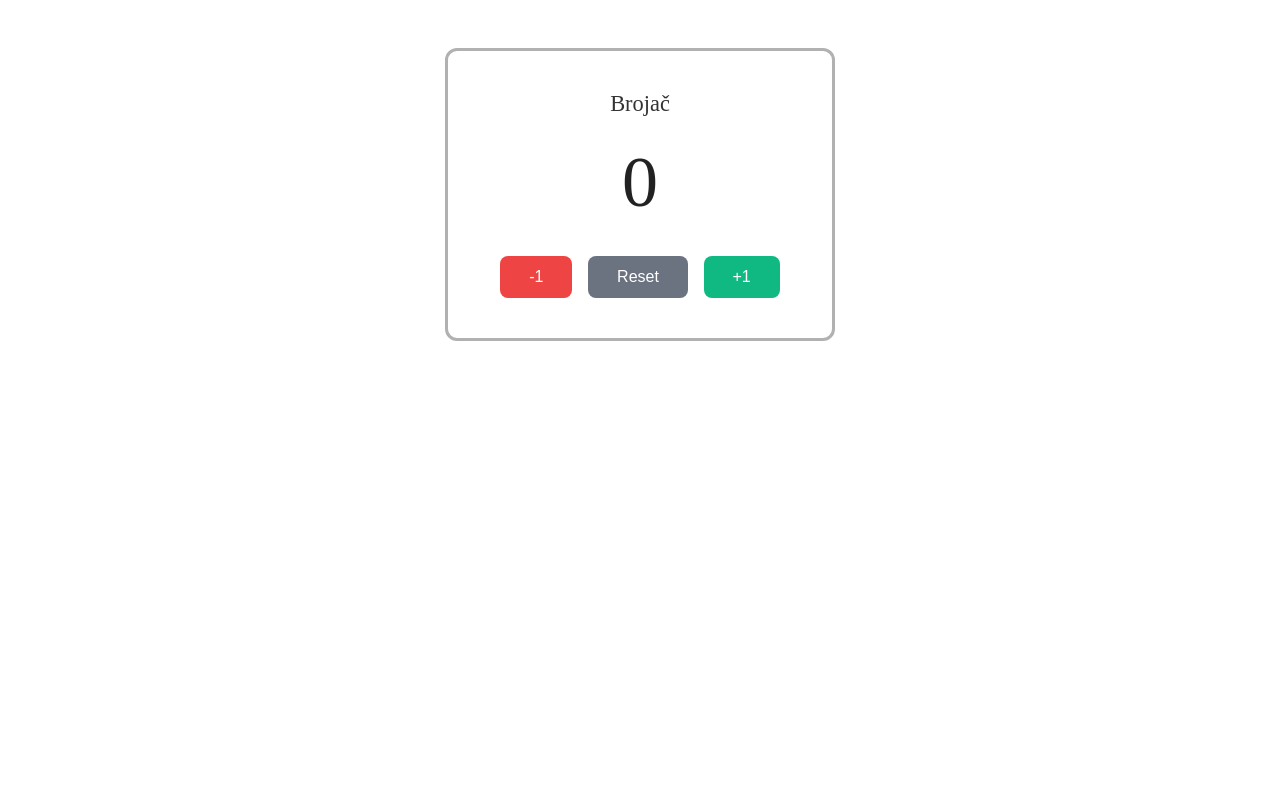
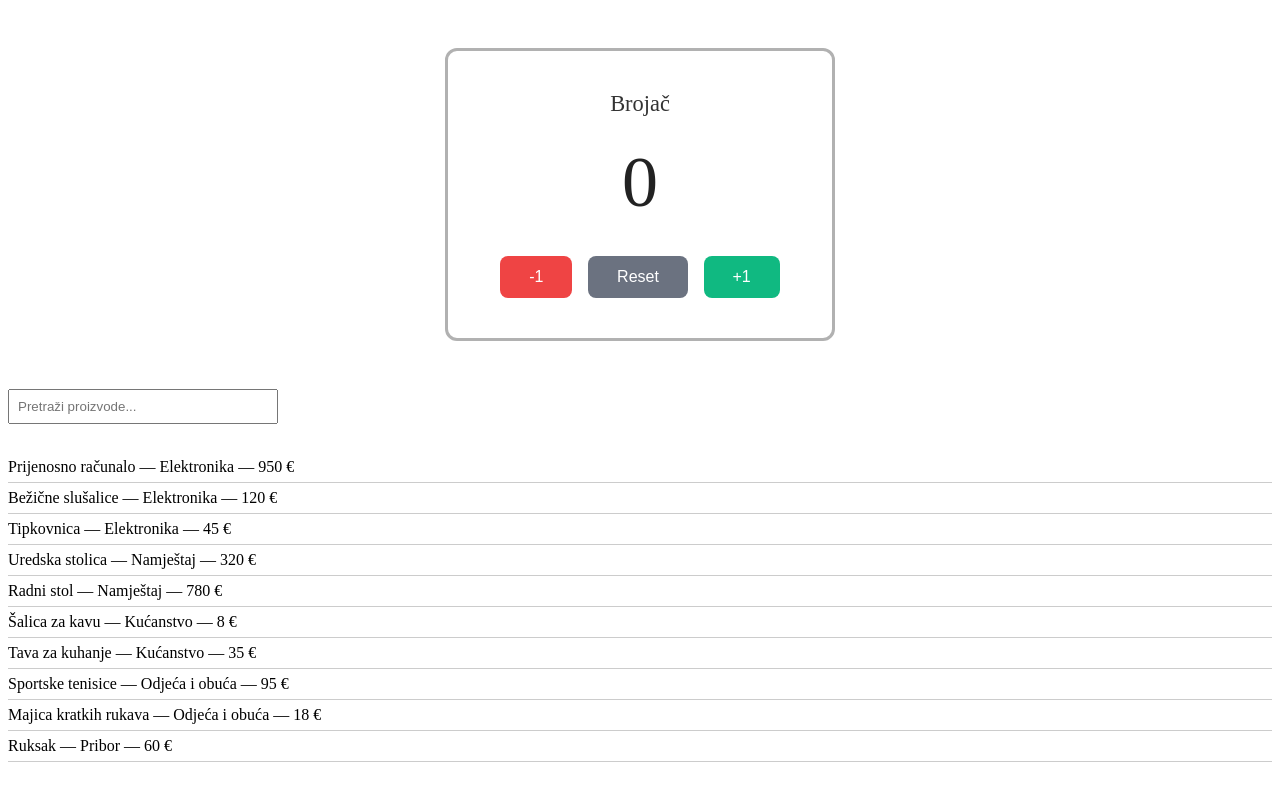
Before and after one commit to adrianhorvat2/PripremaPrakse_AdrianHorvat, an Angular app: page / in a window 1280 px wide. Shown: the top 790 px of the page. Built offline with nearby package versions, Linux system fonts and the light colour scheme.

Commit message:
Solve task 2 - add filter-products component with realtime search

```diff
--- a/src/app/app.html
+++ b/src/app/app.html
@@ -1,3 +1,3 @@
 <app-counter></app-counter>
-
+<app-filter-products></app-filter-products>
 <router-outlet />
--- a/src/app/app.ts
+++ b/src/app/app.ts
@@ -1,10 +1,11 @@
 import { Component, signal } from '@angular/core';
 import { RouterOutlet } from '@angular/router';
 import { Counter } from './components/zad1/counter/counter';
+import { FilterProducts } from './components/zad2/filter-products/filter-products';
 
 @Component({
   selector: 'app-root',
-  imports: [RouterOutlet, Counter],
+  imports: [RouterOutlet, Counter, FilterProducts],
   templateUrl: './app.html',
   styleUrl: './app.scss'
 })
--- /dev/null
+++ b/src/app/components/zad2/filter-products/filter-products.html
@@ -0,0 +1,16 @@
+<input
+  type="text"
+  placeholder="Pretraži proizvode..."
+  [(ngModel)]="searchText"
+  class="search"
+/>
+
+<div *ngIf="filteredProducts.length === 0">
+  Nema proizvoda za prikaz.
+</div>
+
+<ul *ngIf="filteredProducts.length > 0">
+  <li *ngFor="let product of filteredProducts">
+    {{ product.name }} — {{ product.category }} — {{ product.price }} €
+  </li>
+</ul>
--- /dev/null
+++ b/src/app/components/zad2/filter-products/filter-products.scss
@@ -0,0 +1,15 @@
+.search {
+  padding: 8px;
+  width: 250px;
+  margin-bottom: 12px;
+}
+
+ul {
+  list-style: none;
+  padding: 0;
+
+  li {
+    padding: 6px 0;
+    border-bottom: 1px solid #ccc;
+  }
+}
--- /dev/null
+++ b/src/app/components/zad2/filter-products/filter-products.ts
@@ -0,0 +1,36 @@
+import { Component } from '@angular/core';
+import { FormsModule } from '@angular/forms';
+import { CommonModule } from '@angular/common';
+import { Product } from '../../../models/product.model';
+
+@Component({
+  selector: 'app-filter-products',
+  imports: [FormsModule, CommonModule],
+  templateUrl: './filter-products.html',
+  styleUrl: './filter-products.scss',
+})
+
+export class FilterProducts {
+
+  products: Product[] = [
+    { name: 'Prijenosno računalo', category: 'Elektronika', price: 950 },
+    { name: 'Bežične slušalice', category: 'Elektronika', price: 120 },
+    { name: 'Tipkovnica', category: 'Elektronika', price: 45 },
+    { name: 'Uredska stolica', category: 'Namještaj', price: 320 },
+    { name: 'Radni stol', category: 'Namještaj', price: 780 },
+    { name: 'Šalica za kavu', category: 'Kućanstvo', price: 8 },
+    { name: 'Tava za kuhanje', category: 'Kućanstvo', price: 35 },
+    { name: 'Sportske tenisice', category: 'Odjeća i obuća', price: 95 },
+    { name: 'Majica kratkih rukava', category: 'Odjeća i obuća', price: 18 },
+    { name: 'Ruksak', category: 'Pribor', price: 60 }
+  ];
+
+
+  searchText: string = '';
+
+  get filteredProducts(): Product[] {
+    return this.products.filter(p =>
+      p.name.toLowerCase().includes(this.searchText.toLowerCase())
+    );
+  }
+}
```
Also changed, not shown: src/app/models/product.model.ts (added, +7 -0 lines), 1 other file (tests, documents, lock files or other folders).
